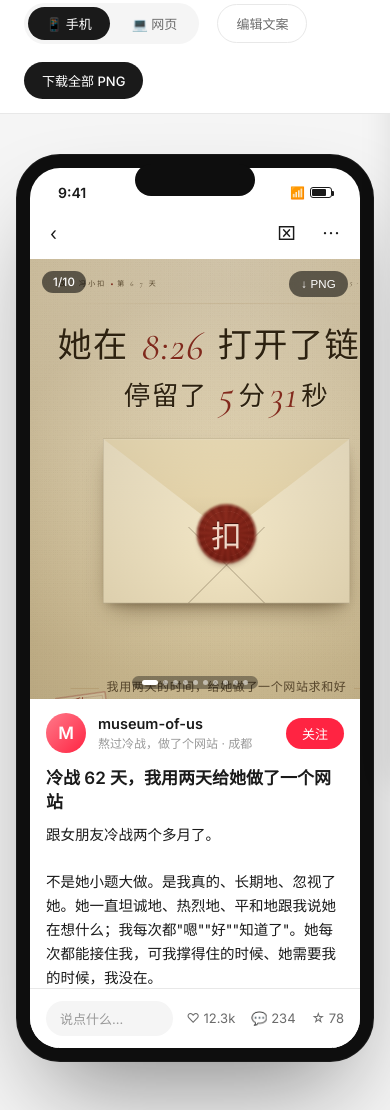
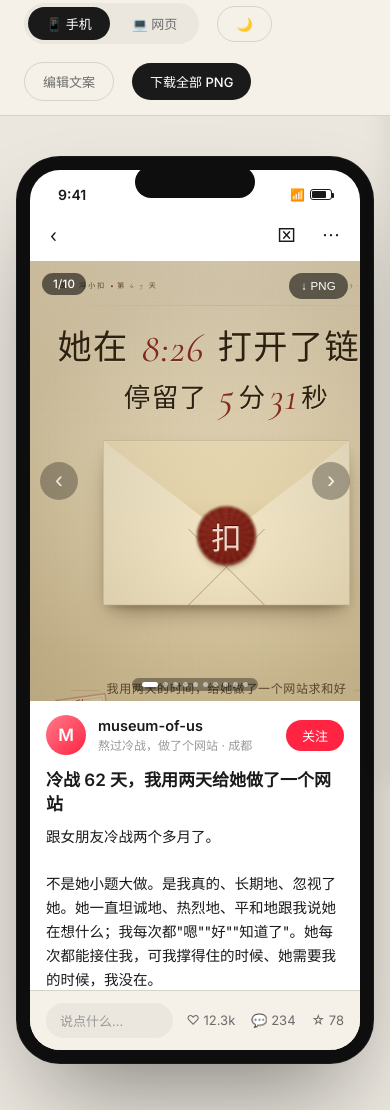
Before and after one commit to xing0325/xiaohongshu-preview, a plain HTML site: page index.html in a window 390 px wide. Shown: the part 54-1164 px from the top of the page. Drawn offline with nearby package versions, Linux system fonts and the light colour scheme; a web font is replaced by a local one.

Commit message:
feat: dark mode toggle + carousel arrows + softer light bg
- 🌙/☀️ theme toggle in toolbar, persisted to localStorage,
  respects prefers-color-scheme on first load
- Light bg #ebe7df (warm gray-cream, easier on eyes than pure white)
- Dark bg #18181a, full theme variables applied
- Mobile carousel: prev/next arrow buttons (always visible at 0.65 opacity,
  full opacity on hover); arrow keys ← / → also work
- Wrap-around at first/last slide

```diff
--- a/index.html
+++ b/index.html
@@ -10,16 +10,36 @@
 <script src="https://cdn.jsdelivr.net/npm/html2canvas@1.4.1/dist/html2canvas.min.js"></script>
 <script src="cards.config.js"></script>
 <style>
-  :root {
-    --bg: #f5f5f5;
-    --panel: #ffffff;
+  :root,
+  body[data-theme="light"] {
+    --bg: #ebe7df;        /* 暖灰米色，不刺眼 */
+    --bg-deep: #e2ddd2;
+    --panel: #f5f1e8;     /* 米白，比纯白柔 */
     --ink: #1a1a1a;
     --ink-soft: #6b6b6b;
     --ink-faint: #999;
-    --line: #e8e8e8;
+    --line: #d8d3c7;
     --xhs-red: #ff2442;
-    --tag-bg: #f0f0f0;
+    --tag-bg: #f0ece2;
     --tag-ink: #5a8eda;
+    --arrow-bg: rgba(0,0,0,0.45);
+    --arrow-bg-hover: rgba(0,0,0,0.7);
+    --arrow-ink: white;
+  }
+  body[data-theme="dark"] {
+    --bg: #18181a;
+    --bg-deep: #0e0e10;
+    --panel: #232326;
+    --ink: #f2f2f2;
+    --ink-soft: #aaa;
+    --ink-faint: #777;
+    --line: #34343a;
+    --xhs-red: #ff4862;
+    --tag-bg: #2a2a2e;
+    --tag-ink: #88aef0;
+    --arrow-bg: rgba(255,255,255,0.18);
+    --arrow-bg-hover: rgba(255,255,255,0.32);
+    --arrow-ink: white;
   }
   * { box-sizing: border-box; margin: 0; padding: 0; -webkit-tap-highlight-color: transparent; }
   html, body { background: var(--bg); color: var(--ink); font-family: 'Inter', -apple-system, system-ui, 'PingFang SC', 'Hiragino Sans GB', sans-serif; }
@@ -215,6 +235,37 @@
     background: white;
     pointer-events: none;
   }
+  /* Arrow buttons (overlay on carousel, click to advance) */
+  .carousel-arrow {
+    position: absolute;
+    top: 50%;
+    transform: translateY(-50%);
+    width: 38px;
+    height: 38px;
+    border-radius: 50%;
+    border: none;
+    background: var(--arrow-bg);
+    color: var(--arrow-ink);
+    font-size: 24px;
+    line-height: 1;
+    cursor: pointer;
+    z-index: 4;
+    display: flex;
+    align-items: center;
+    justify-content: center;
+    backdrop-filter: blur(8px);
+    -webkit-backdrop-filter: blur(8px);
+    transition: background 0.15s ease, transform 0.1s ease;
+    padding-bottom: 2px;
+    opacity: 0.65;
+  }
+  .carousel:hover .carousel-arrow,
+  .carousel-arrow:focus-visible { opacity: 1; }
+  .carousel-arrow.prev { left: 10px; }
+  .carousel-arrow.next { right: 10px; }
+  .carousel-arrow:hover { background: var(--arrow-bg-hover); }
+  .carousel-arrow:active { transform: translateY(-50%) scale(0.92); }
+
   .carousel-slide .download-btn {
     position: absolute;
     top: 12px;
@@ -570,6 +621,7 @@
       <button data-mode="mobile" class="active">📱 手机</button>
       <button data-mode="desktop">💻 网页</button>
     </div>
+    <button class="toolbar-btn secondary" id="btn-theme" aria-label="切换主题" title="切换 黑 / 白 模式">🌙</button>
     <button class="toolbar-btn secondary" id="btn-caption">编辑文案</button>
     <button class="toolbar-btn" id="btn-download-all">下载全部 PNG</button>
   </header>
@@ -612,6 +664,8 @@
         </div>
         <div class="carousel" id="mobileCarousel">
           <div class="carousel-track" id="mobileTrack"></div>
+          <button class="carousel-arrow prev" id="mobilePrev" aria-label="上一张">‹</button>
+          <button class="carousel-arrow next" id="mobileNext" aria-label="下一张">›</button>
           <div class="carousel-counter" id="mobileCounter">1/10</div>
           <div class="carousel-dots" id="mobileDots"></div>
         </div>
@@ -895,6 +949,44 @@ document.getElementById('btn-download-all').addEventListener('click', async () =
   alert('全部下载完成。');
 });
 
+// =========== Mobile carousel arrow navigation ===========
+function mobileGoto(i) {
+  const max = cfg.cards.length;
+  const target = ((i % max) + max) % max;
+  track.scrollTo({ left: target * track.clientWidth, behavior: 'smooth' });
+}
+document.getElementById('mobilePrev').addEventListener('click', () => {
+  const cur = Math.round(track.scrollLeft / track.clientWidth);
+  mobileGoto(cur - 1);
+});
+document.getElementById('mobileNext').addEventListener('click', () => {
+  const cur = Math.round(track.scrollLeft / track.clientWidth);
+  mobileGoto(cur + 1);
+});
+// Arrow keys also work
+document.addEventListener('keydown', e => {
+  if (document.body.dataset.mode !== 'mobile') return;
+  if (e.target.matches('input, textarea')) return;
+  if (e.key === 'ArrowLeft')  { const c = Math.round(track.scrollLeft / track.clientWidth); mobileGoto(c - 1); }
+  if (e.key === 'ArrowRight') { const c = Math.round(track.scrollLeft / track.clientWidth); mobileGoto(c + 1); }
+});
+
+// =========== Theme toggle (light / dark, persisted) ===========
+const themeBtn = document.getElementById('btn-theme');
+function applyTheme(t) {
+  document.body.dataset.theme = t;
+  themeBtn.textContent = (t === 'dark') ? '☀️' : '🌙';
+  themeBtn.title = (t === 'dark') ? '切到白天' : '切到黑夜';
+}
+const savedTheme = localStorage.getItem('xhs_preview_theme')
+  || (window.matchMedia && matchMedia('(prefers-color-scheme: dark)').matches ? 'dark' : 'light');
+applyTheme(savedTheme);
+themeBtn.addEventListener('click', () => {
+  const next = (document.body.dataset.theme === 'dark') ? 'light' : 'dark';
+  localStorage.setItem('xhs_preview_theme', next);
+  applyTheme(next);
+});
+
 // =========== Boot ===========
 renderMobileCarousel();
 renderPost();
```
